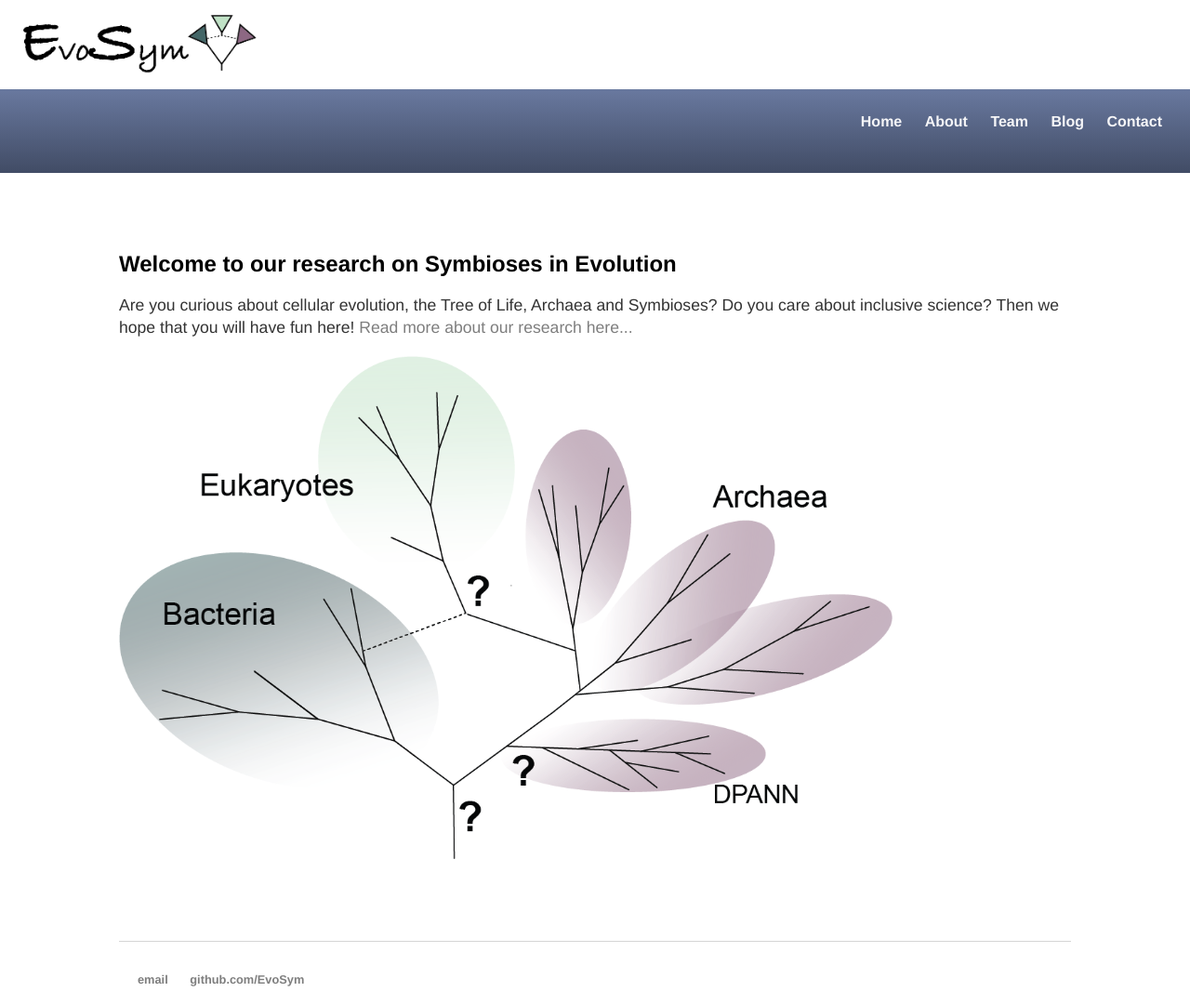
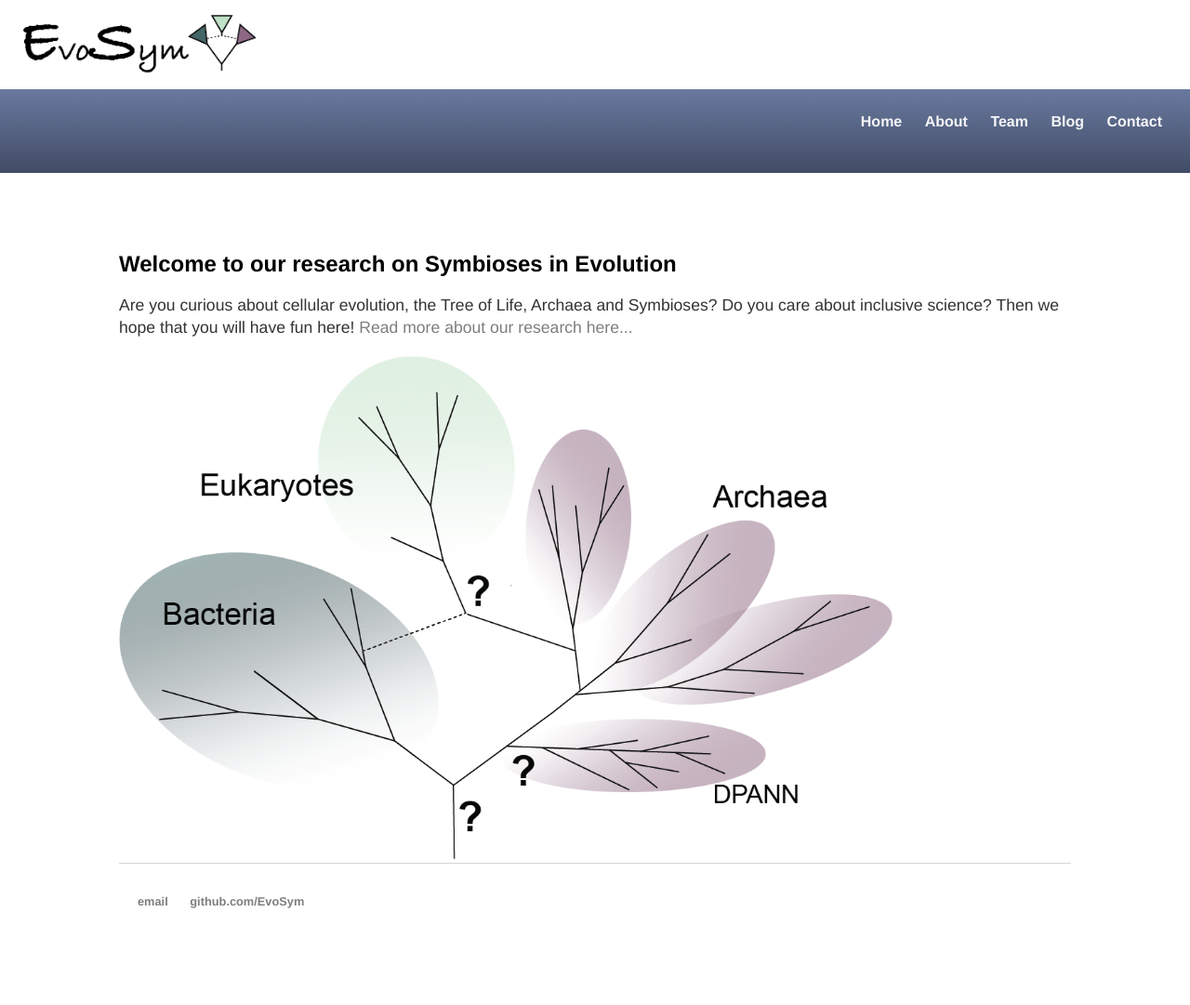
Before and after one commit to EvoSym/EvoSym.github.io, a Jekyll site: the page built from index.html, in a window 1280 px wide. Shown: the whole page at 93% size. Built offline with Jekyll 4.4.1, drawn with Linux system fonts in a browser that asks for light colours; after the commit the page ends 997 px from its top, so only the background shows below that.

Commit message:
Update default.html

```diff
--- a/_layouts/default.html
+++ b/_layouts/default.html
@@ -27,9 +27,6 @@
     		{{ content }}
 		</div><!-- /.container -->
 
-		<p>
-			<br><br>
-		</p>
 
 		<footer>
            		<ul>
```
